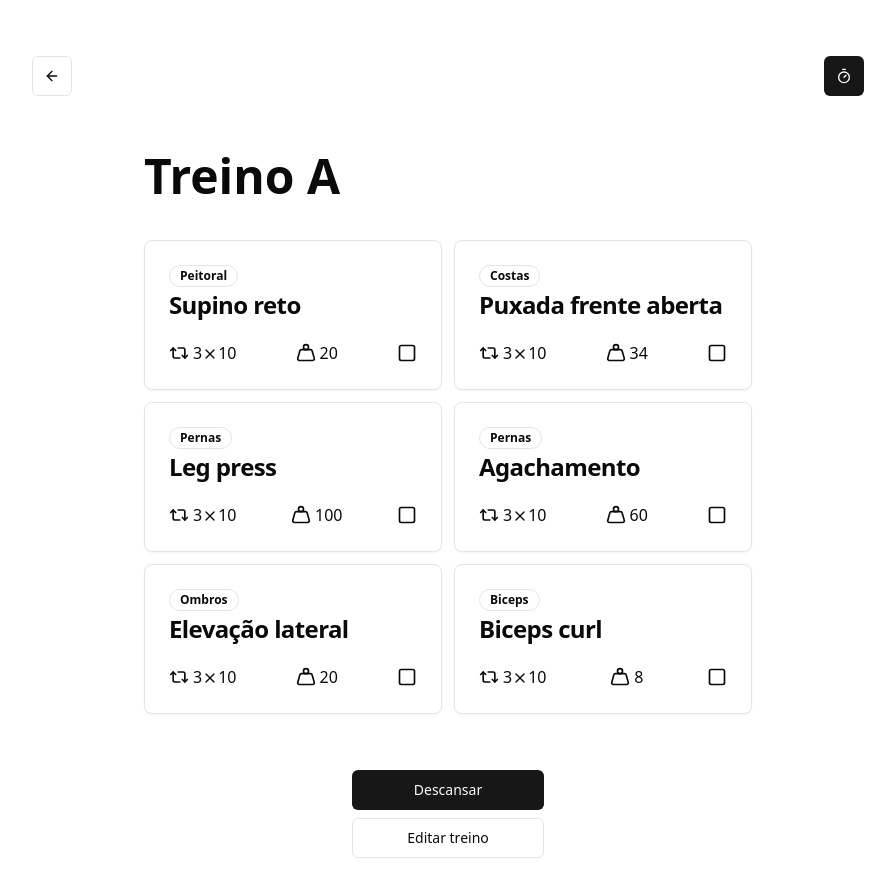
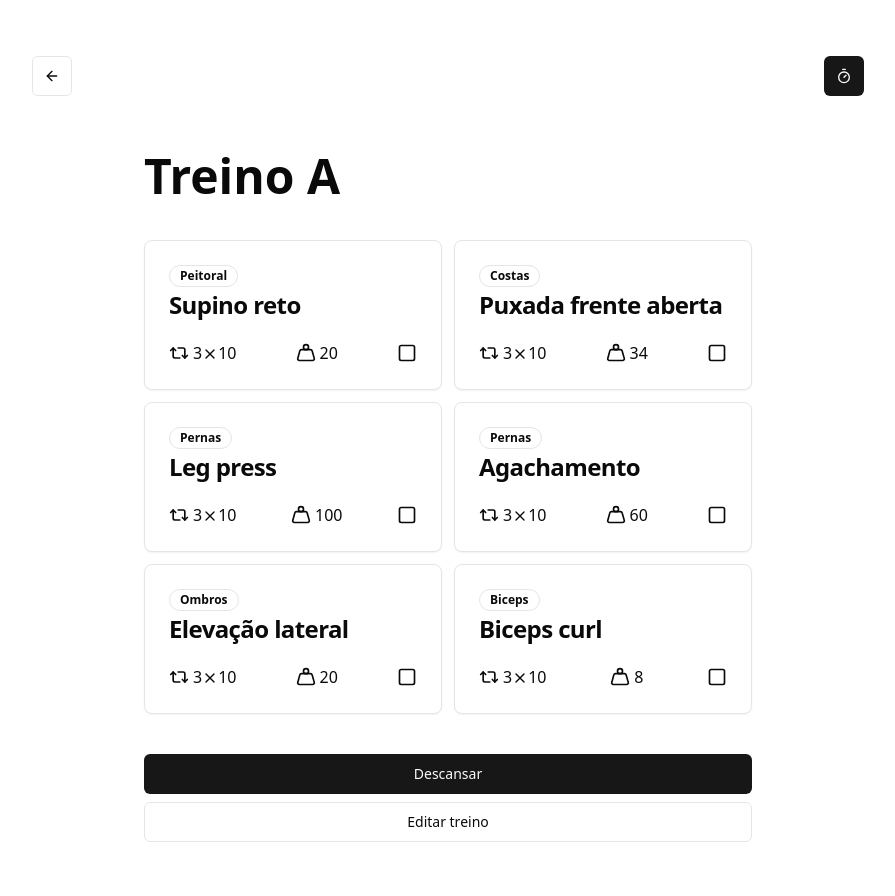
Before and after one commit to katsuragawaa/workout-react, a Next.js app: page /workout/1 in a window 1280 px wide. Shown: the top 896 px of the page, without its empty margins (192-1087 px from the left). Built offline with nearby package versions, Linux system fonts and the light colour scheme.

Commit message:
Update button styling and spacing

```diff
--- a/app/page.tsx
+++ b/app/page.tsx
@@ -25,7 +25,7 @@ export default function Home() {
           ))}
         </section>
 
-        <Button className="mt-14 w-48 self-center">New Workout</Button>
+        <Button className="mt-10">New Workout</Button>
       </main>
     </>
   );
--- a/app/workout/[id]/page.tsx
+++ b/app/workout/[id]/page.tsx
@@ -14,7 +14,7 @@ export default function WorkoutPage({ params }: WorkoutPageProps) {
   const { id } = params;
   const workout = workouts.find((workout) => workout.id === Number(id)) || { title: "Workout not found" };
 
-  const Trigger = <Button className="mt-14 w-48 self-center">Descansar</Button>;
+  const Trigger = <Button className="mt-10">Descansar</Button>;
   const IconTrigger = (
     <Button size="icon">
       <Timer className="h-4 w-4" />
@@ -42,7 +42,7 @@ export default function WorkoutPage({ params }: WorkoutPageProps) {
 
         <TimerDrawer trigger={Trigger} />
 
-        <Link className={cn(buttonVariants({ variant: "outline" }), "mt-2 w-48 self-center")} href={`/workout/${id}`}>
+        <Link className={cn(buttonVariants({ variant: "outline" }), "mt-2")} href={`/workout/${id}`}>
           <span>Editar treino</span>
         </Link>
       </main>
```
